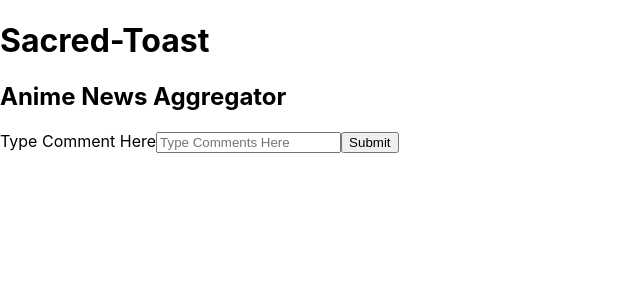
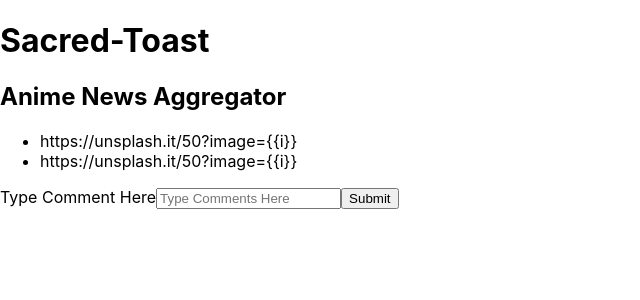
Before and after one commit to rustysandbox/sailor-moo, a React (Create React App) app: page / in a window 1280 px wide. Shown: the top 300 px of the page, without its empty margins (0-640 px from the left). Built offline with nearby package versions, Linux system fonts and the light colour scheme.

Commit message:
add Box component to show News, add comments and show comments

```diff
--- a/src/components/App.js
+++ b/src/components/App.js
@@ -2,16 +2,14 @@ import React from "react";
 import "../App.css";
 import Header from "./Header";
 import Footer from "./Footer";
-import News from "./News";
-import Form from "./Form";
+import Box from "./Box";
 
 class App extends React.Component {
   render() {
     return (
       <React.Fragment>
         <Header />
-        <News />
-        <Form />
+        <Box />
         <Footer />
       </React.Fragment>
     );
--- a/src/components/Box.js
+++ b/src/components/Box.js
@@ -0,0 +1,18 @@
+import React, { Component, Fragment } from "react";
+import News from "./News";
+import DisplayComments from "./DisplayComments";
+import Form from "./Form";
+
+class Box extends Component {
+  render() {
+    return (
+      <Fragment>
+        <News />
+        <DisplayComments />
+        <Form />
+      </Fragment>
+    );
+  }
+}
+
+export default Box;
--- a/src/components/DisplayComments.js
+++ b/src/components/DisplayComments.js
@@ -0,0 +1,10 @@
+import React, { Component, Fragment } from "react";
+
+class DisplayComments extends Component {
+  state = {};
+  render() {
+    return <Fragment />;
+  }
+}
+
+export default DisplayComments;
--- a/src/components/News.js
+++ b/src/components/News.js
@@ -1,34 +1,33 @@
-import React from 'react';
+import React from "react";
 
 export default class News extends React.Component {
-  constructor(props){
+  constructor(props) {
     super(props);
-    this.state={
-      news: [{
-        "name": "First{{i}} Last{{i}}",
-        "email": "first{{i}}@mail.com",
-        "imageUrl": "https://unsplash.it/50?image={{i}}"
-      },
-      {
-        "name": "First{{i}} Last{{i}}",
-        "email": "first{{i}}@mail.com",
-        "imageUrl": "https://unsplash.it/50?image={{i}}"
-      }
-    ]
-    }
+    this.state = {
+      news: [
+        {
+          name: "First{{i}} Last{{i}}",
+          email: "first{{i}}@mail.com",
+          imageUrl: "https://unsplash.it/50?image={{i}}"
+        },
+        {
+          name: "First{{i}} Last{{i}}",
+          email: "first{{i}}@mail.com",
+          imageUrl: "https://unsplash.it/50?image={{i}}"
+        }
+      ]
+    };
   }
-  render () {
-    console.log(this.state.news);
-    let newsData;
-    this.newsData = this.state.news.map((item, key) => <li key={item.name} > {item.imageUrl}</li>)
-
+  render() {
+    console.log("news " + this.state.news);
+    let newsData = this.state.news.map((item, key) => (
+      <li key={key}> {item.imageUrl}</li>
+    ));
 
     return (
       <div>
-
-          <ul>{newsData}</ul>
+        <ul>{newsData}</ul>
       </div>
-
     );
   }
 }
```
